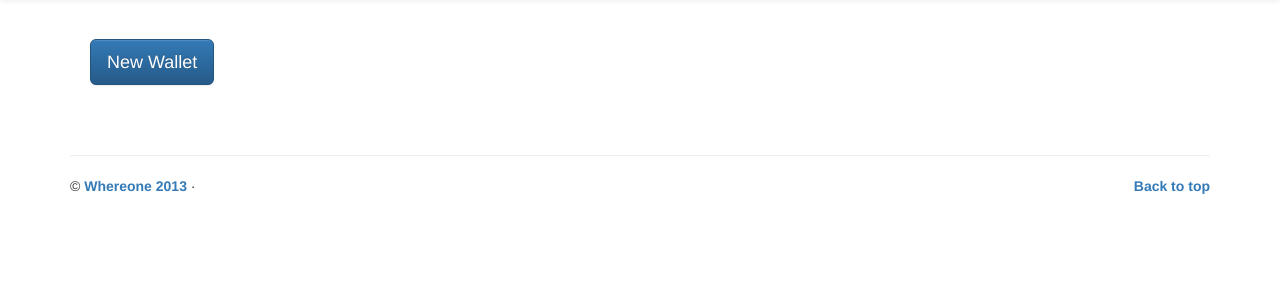
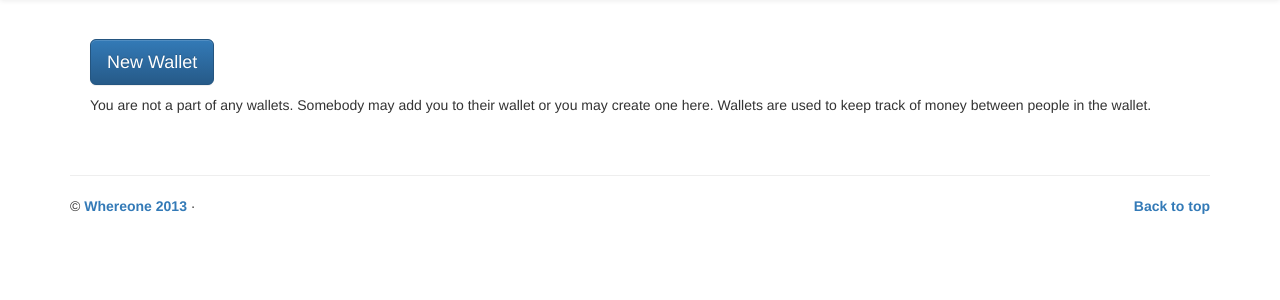
Before and after one commit to jondh/GroupWalletCake, a CakePHP app: the page made by app/View/Wallets/index.ctp in a window 1280 px wide. Shown: the part 51-351 px from the top of the page. Run offline with PHP 8.4 and a stand-in for CakePHP, Linux system fonts and the light colour scheme; the template is opened without the code that fills it, so the values that code supplies are empty; some libraries are stand-ins or nearby versions.

Commit message:
Check if there are any wallets before display
Gives a small description of wallets if user is not a part of a wallet

```diff
--- a/app/View/Wallets/index.ctp
+++ b/app/View/Wallets/index.ctp
@@ -1,6 +1,14 @@
 <?php ?>
 <h1><?php echo $this->Html->link('New Wallet', array('controller' => 'wallets', 'action' => 'add'), array('class' => 'btn btn-primary btn-lg')); ?></h1>
 
+<?php
+	if(count($wallets) == 0){
+?>
+	You are not a part of any wallets. Somebody may add you to their wallet or you may create one here. Wallets are used to keep track of money between people in the wallet.
+<?php
+	}
+	else{
+?>
 		<?php foreach ($wallets as $wallet): /* have a delete button followed by an are you sure popup */ ?>
 			<div class="row">
 				<div class="panel panel-primary">
@@ -22,4 +30,6 @@
 				</div>
 			</div>
 			<?php unset($wallet); ?>
-<?php endforeach; ?>
+		<?php endforeach;
+	}
+?>
```
Lines whose indentation alone changed are shown as unchanged.
